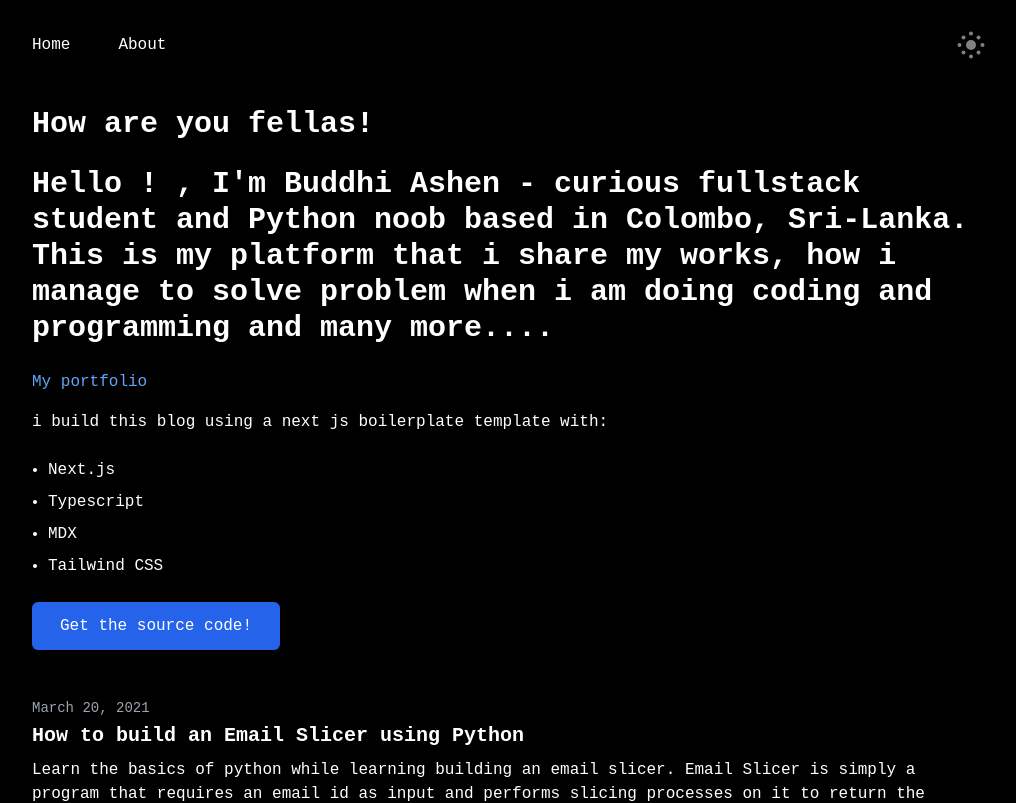
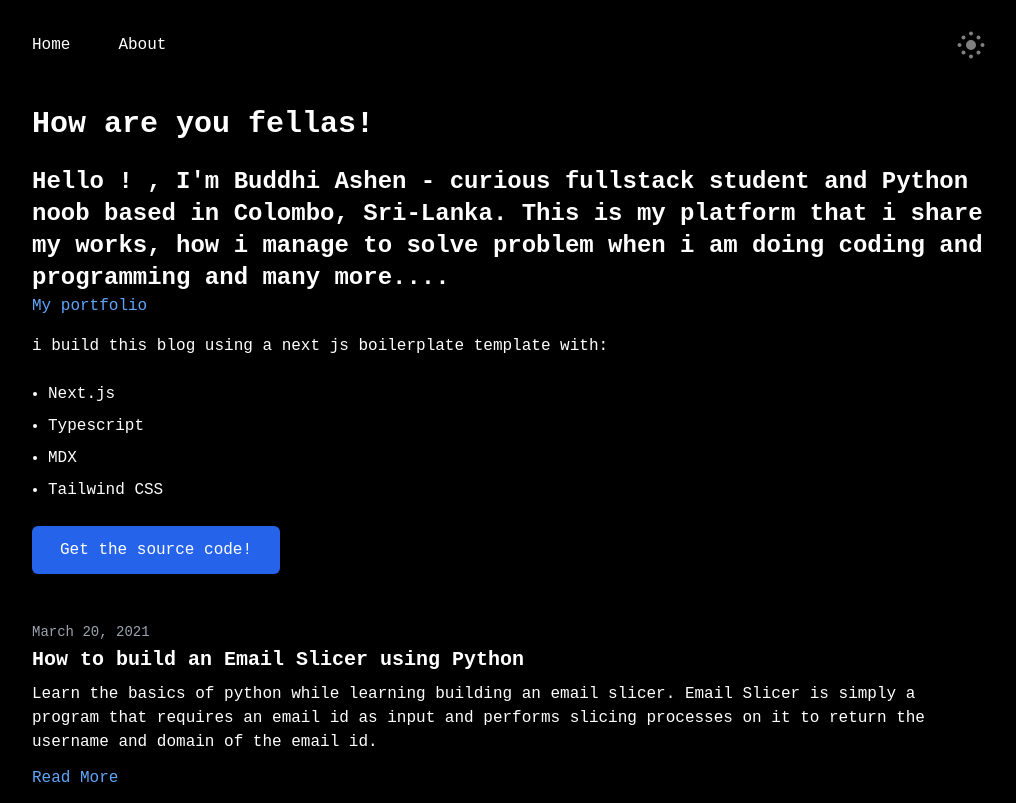
Before and after one commit to buddhiashen/buddhi-deve-blog, a Next.js app: page / in a window 1280 px wide. Shown: the top 803 px of the page, without its empty margins (128-1144 px from the left). Built offline with nearby package versions, Linux system fonts and the light colour scheme; what @tailwindcss/typography would draw is missing.

Commit message:
Update index.tsx

```diff
--- a/pages/index.tsx
+++ b/pages/index.tsx
@@ -14,7 +14,7 @@ export const Index = ({ posts }: IndexProps): JSX.Element => {
   return (
     <Layout>
       <h1>How are you fellas!</h1>
-      <h1>Hello ! , I&apos;m Buddhi Ashen - curious fullstack student and Python noob based in Colombo, Sri-Lanka. This is my platform that i share my works, how i manage to solve problem when i am doing coding  and programming and many more....</h1>
+      <h2>Hello ! , I&apos;m Buddhi Ashen - curious fullstack student and Python noob based in Colombo, Sri-Lanka. This is my platform that i share my works, how i manage to solve problem when i am doing coding  and programming and many more....</h2>
       <p><a href="https://buddhi-ashen.github.io/buddhiashen/">My portfolio</a></p>
       <p>i build this blog using a next js boilerplate template with:</p>
       <ul className="list-disc pl-4 my-6">
```
